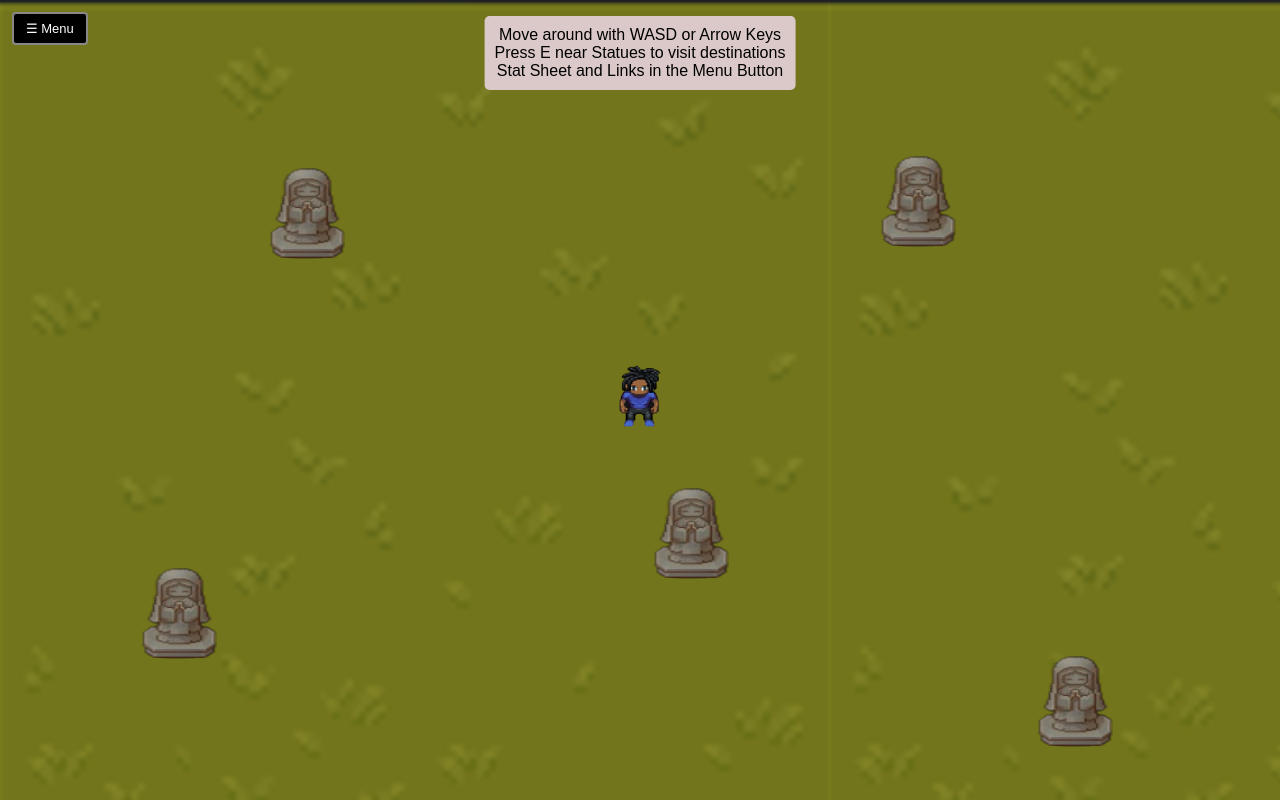
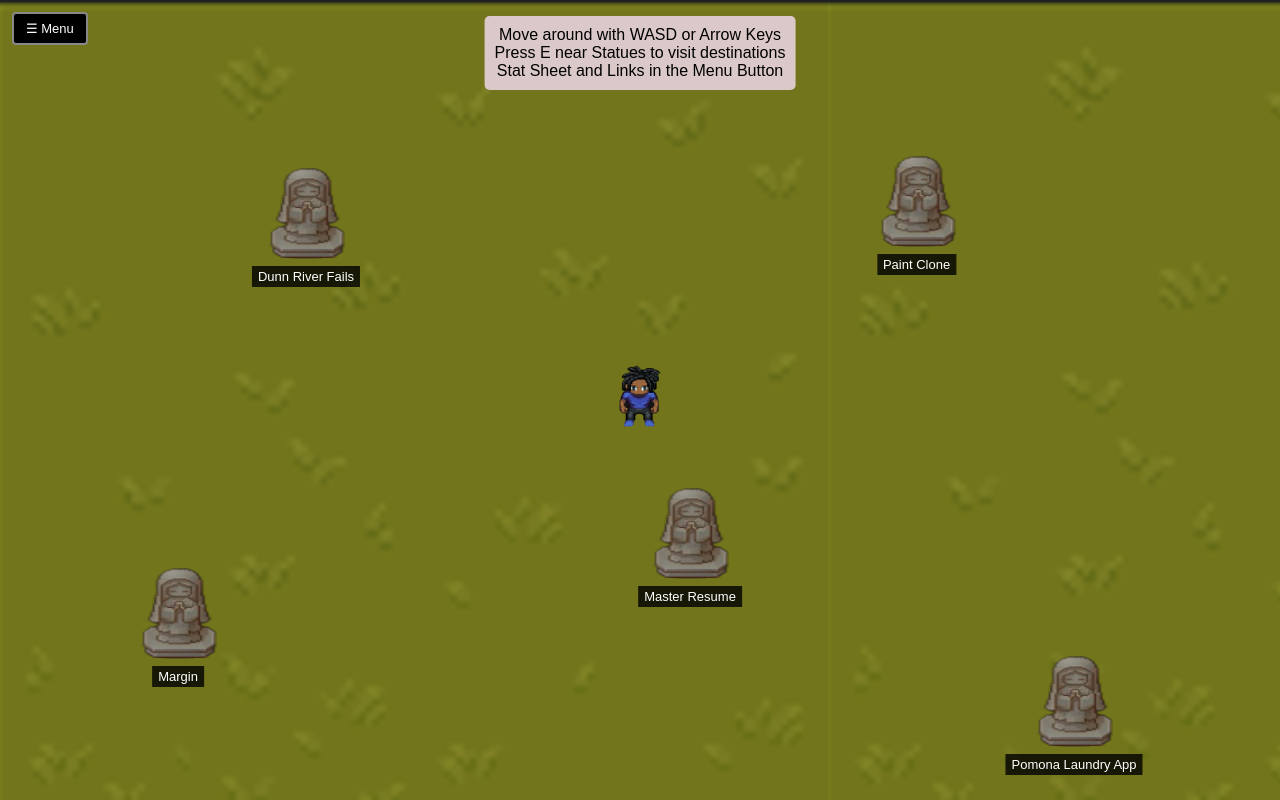
Before and after one commit to NathanielWisdom/GamePortfolio, a website with bundled scripts: page index.html in a window 1280 px wide. Built offline with nearby package versions, Linux system fonts and the light colour scheme.

Commit message:
added statue names

```diff
--- a/main.js
+++ b/main.js
@@ -128,6 +128,12 @@ function createProject(project){
     img.style.height = '100%';
 
     div.appendChild(img);
+
+    const name = document.createElement('div');
+    name.className = 'project-name';
+    name.textContent = project.title;
+    div.appendChild(name);
+
     document.getElementById('background').appendChild(div);
 }
 
--- a/styles.css
+++ b/styles.css
@@ -24,6 +24,23 @@
     top: 50vh;
     left: 50vw;
     transform: translate(-50%, -50%);
+}
+
+.project-name {
+    position: absolute;
+    top: 100%;
+    left: 50%;
+    transform: translateX(-50%);
+    width: max-content;
+    max-width: 180px;
+    margin-top: 6px;
+    padding: 3px 6px;
+    background: rgba(0, 0, 0, 0.8);
+    color: white;
+    font-size: 13px;
+    text-align: center;
+    white-space: normal;
+    overflow-wrap: break-word;
 }
 
 #header {
@@ -149,13 +166,12 @@
 
 .skills-text, .mission-text {
     color: #ccc;
-    font-size: 11px;
-    line-height: 1.5;
+    font-size: 12px;
+    /* line-height: 1.5; */
     display: block;
     width: 100%;
     max-width: 100%;
     box-sizing: border-box;
     white-space: normal;
     word-break: normal;
-    overflow-wrap: normal;
 }
```
